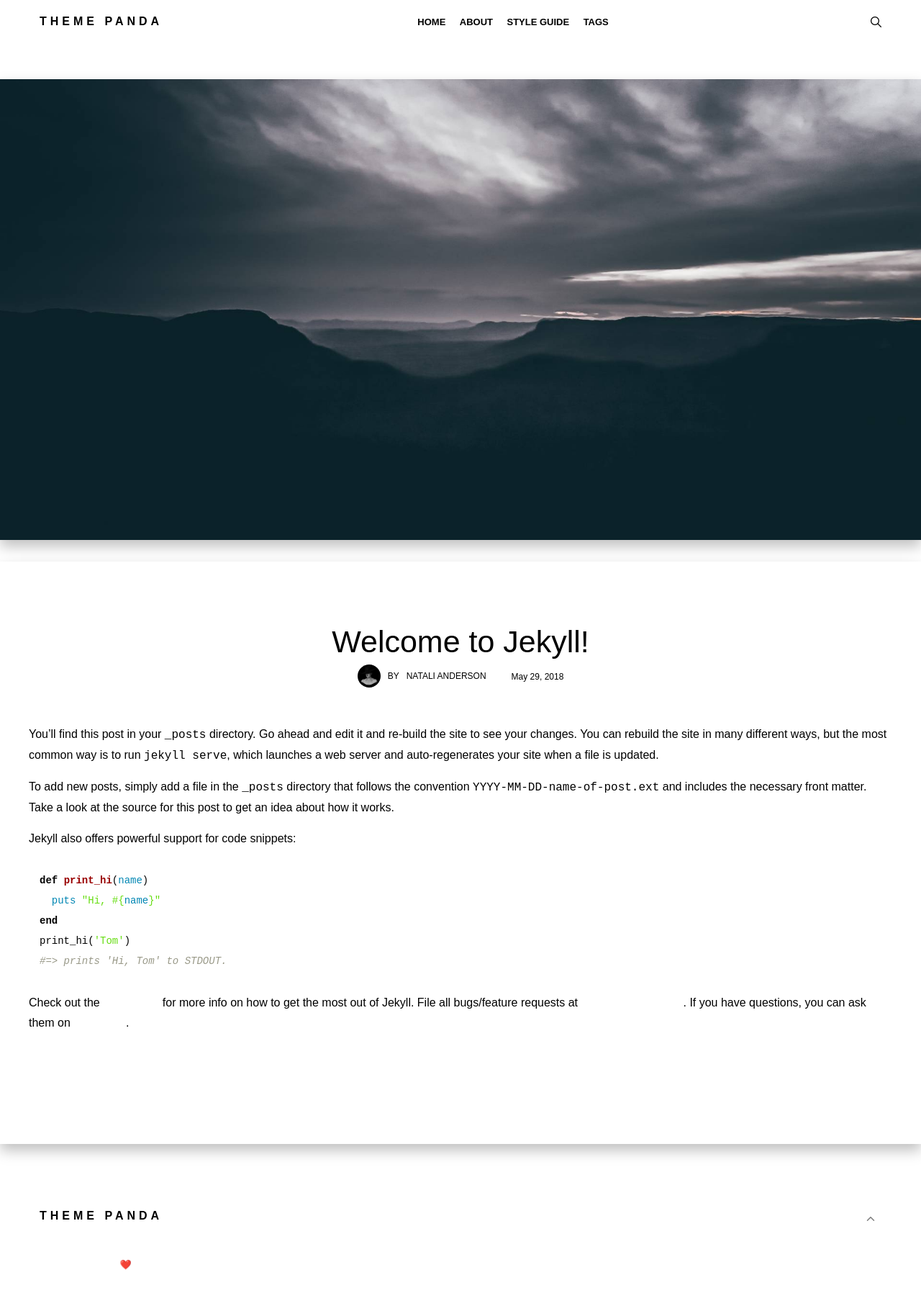
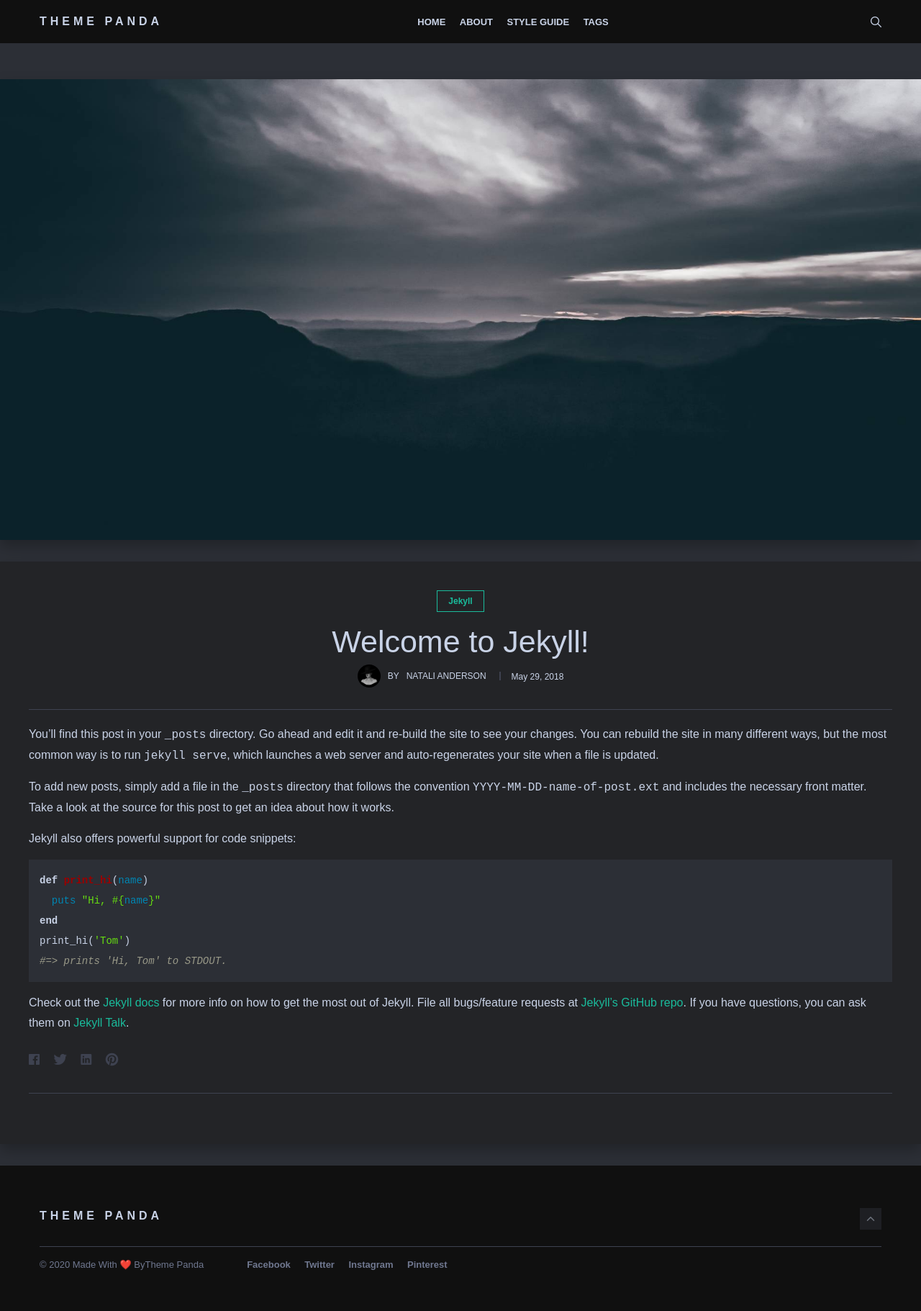
Before and after one commit to innowebka/ggg.io, a Jekyll site: the page built from _posts/2018-05-29-welcome-to-jekyll.markdown, in a window 1280 px wide. Shown: the whole page at 72% size. Built offline with Jekyll 4.4.1, drawn with Linux system fonts in a browser that asks for light colours; nearby versions of some CDN libraries; library files that are not in the unit come from our copies; comment, search, counter and statistics services are not loaded.

Commit message:
Add files via upload

```diff
--- a/_sass/0-settings/_colors.scss
+++ b/_sass/0-settings/_colors.scss
@@ -1,17 +1,17 @@
 // Main Colors
-$primary-color: #ffffff;
-$secondary-color: #ffffff;
-$highlight: #ffffff;
-$text: #000000;
-$gray-blue: #ffffff;
+$primary-color: #1ABC9C;
+$secondary-color: #C19CD8;
+$highlight: #ffeea8;
+$text: #C9D3E7;
+$gray-blue: #707890;
 $white: #ffffff;
-$black: #ffffff;
-$lighten-black: #ffffff;
-$blue-black: #ffffff;
-$blue-darken: #ffffff;
-$green-darken: #ffffff;
-$danger: #ffffff;
-$success: #ffffff;
+$black: #101010;
+$lighten-black: #323743;
+$blue-black: #2C2F36;
+$blue-darken: #232427;
+$green-darken: #2C3635;
+$danger: #e02f40;
+$success: #34a74e;
 
 
 // Background Colors
@@ -21,7 +21,7 @@
 $body-color: $text;
 
 // Headings
-$heading-font-color: #acf7a3;
+$heading-font-color: #404040;
 
 // Links
 $link-color: $primary-color;
@@ -32,4 +32,4 @@
 $button-background-color: $primary-color;
 
 // Border
-$border-color: #ffffff;
+$border-color: #3E4250;
```
